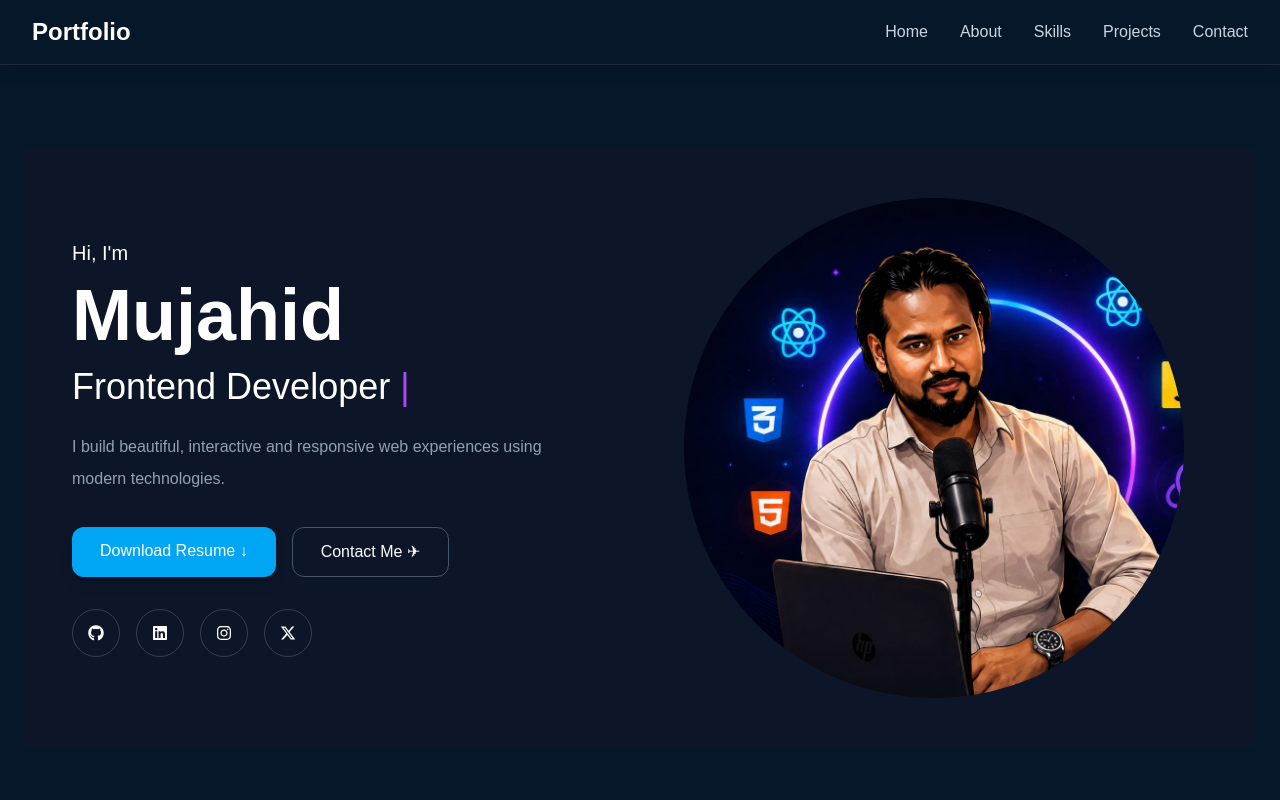
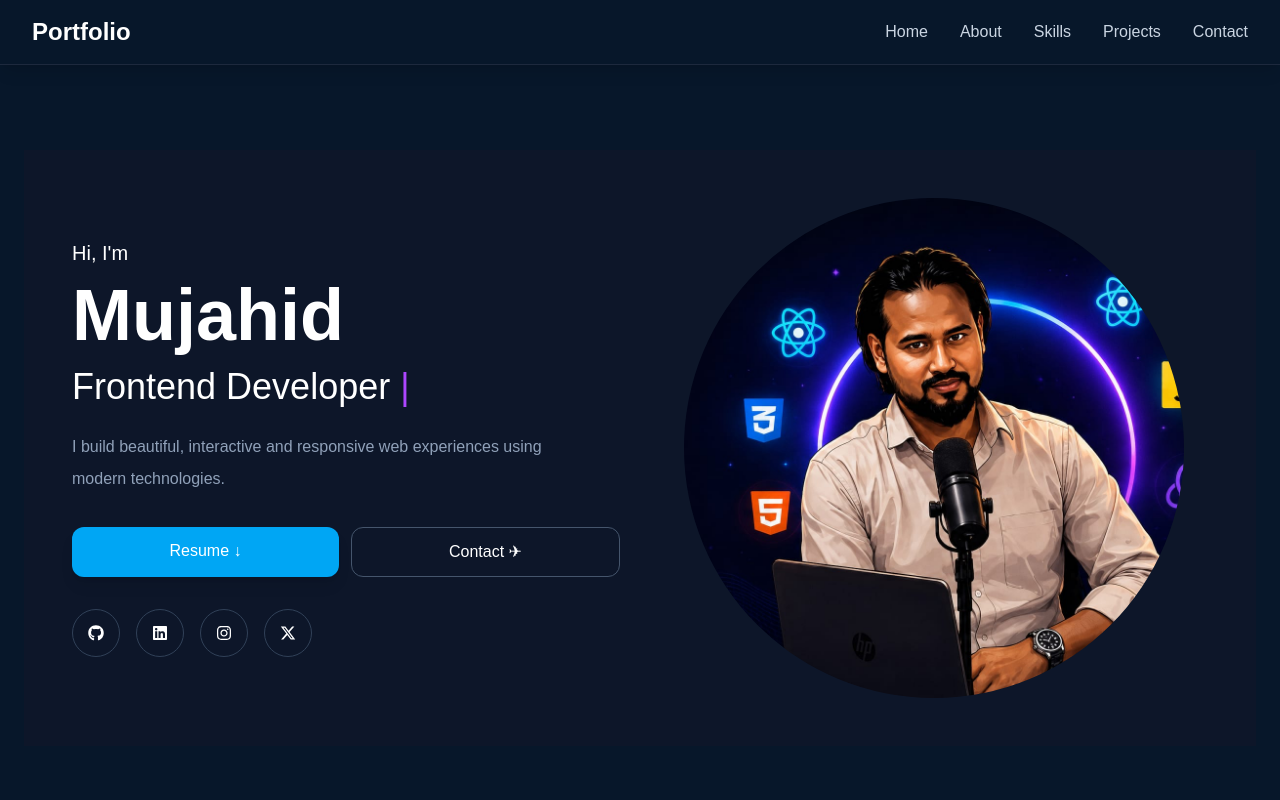
Before and after one commit to mujahidul1999/mujahid, a React (Vite) app: page / in a window 1280 px wide. Shown: the top 800 px of the page. Built offline with nearby package versions, Linux system fonts and the light colour scheme.

Commit message:
fixed cta button

```diff
--- a/src/Components/Hero.jsx
+++ b/src/Components/Hero.jsx
@@ -45,21 +45,21 @@ export default function Hero() {
               </p>
 
               {/* BUTTONS */}
-              <div className="flex flex-wrap gap-4 mt-8">
-
+              <div className="flex flex-row gap-3 mt-8 w-full">
                 <a
                   href="https://drive.google.com/uc?export=download&id=1B-nqQlkwiLKSNrDplIlBaFTY3fcBCuTk"
                   target="_blank"
                   rel="noopener noreferrer"
-                  className="inline-block px-7 py-3 rounded-xl bg-gradient-to-r from-sky-500 to-sky-500 text-white font-medium shadow-lg hover:scale-105 transition cursor-pointer"
+                  className="flex-1 text-center px-4 py-3 rounded-xl bg-sky-500 text-white font-medium shadow-lg hover:scale-105 transition cursor-pointer"
                 >
-                  Download Resume ↓
+                  Resume ↓
                 </a>
 
-                <button className="px-7 py-3 rounded-xl border border-slate-600 text-white hover:border-sky-700 transition coursor-pointer">
-                  Contact Me ✈
+                <button
+                  className="flex-1 px-4 py-3 rounded-xl border border-slate-600 text-white hover:border-sky-500 transition cursor-pointer"
+                >
+                  Contact ✈
                 </button>
-
               </div>
 
               {/* SOCIAL */}
```
